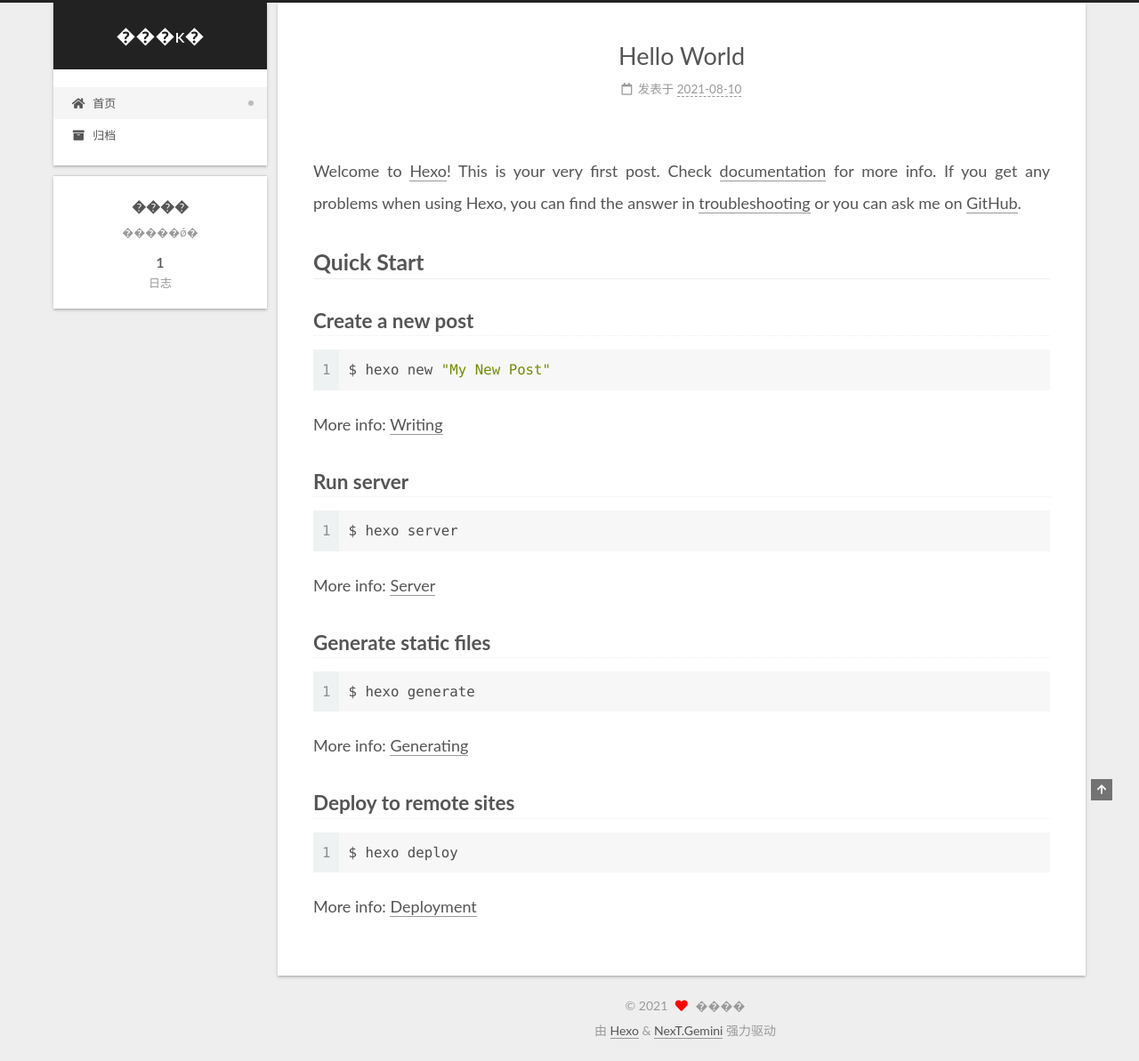
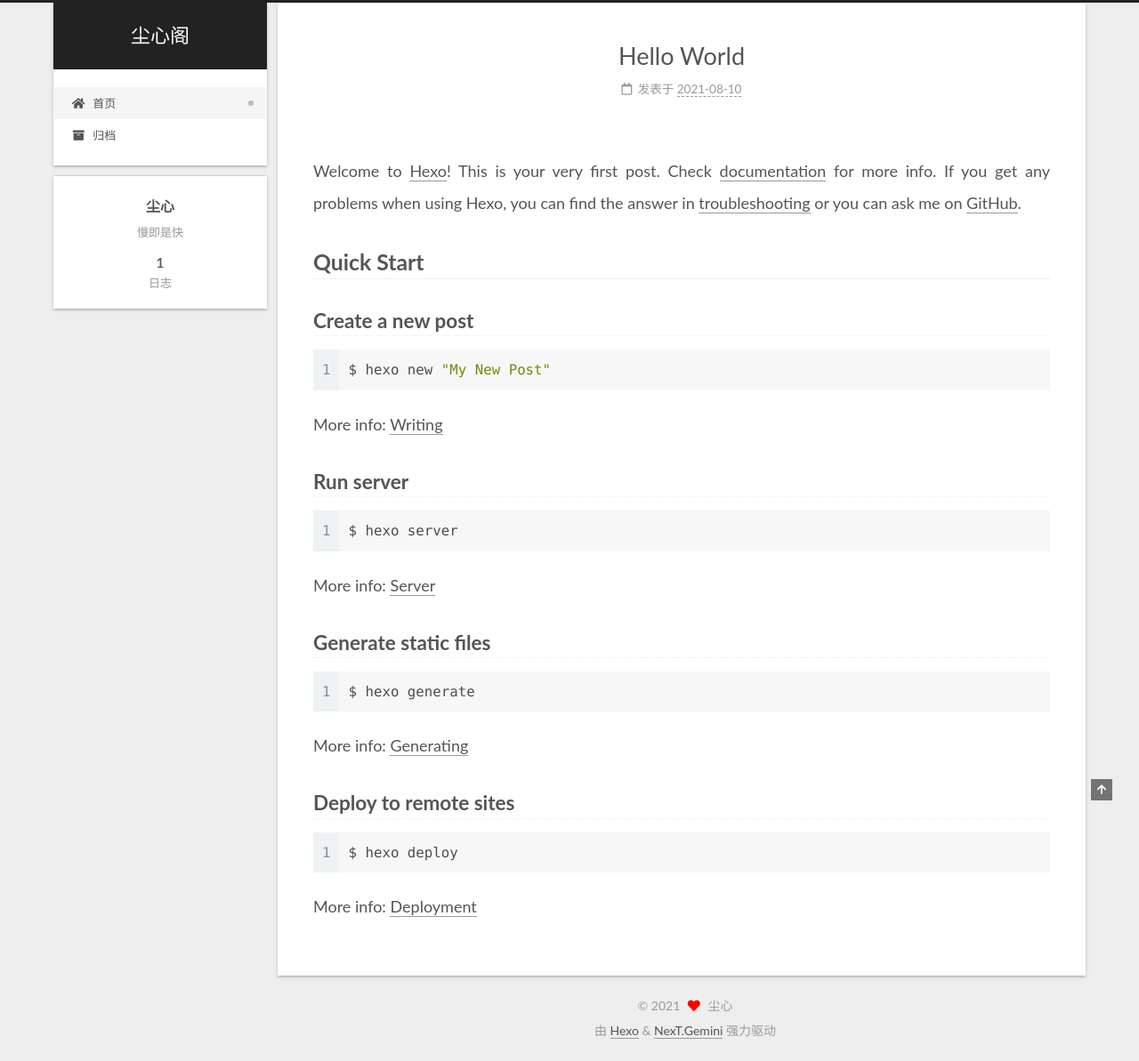
Before and after one commit to weilinbostart/weilinbostart.github.io, a plain HTML site: page index.html in a window 1280 px wide. Shown: the whole page at 89% size. Drawn offline with Linux system fonts and the light colour scheme.

Commit message:
Site updated: 2021-08-11 10:03:51

```diff
--- a/css/main.css
+++ b/css/main.css
@@ -1168,7 +1168,7 @@ pre .javascript .function {
 }
 .links-of-author a::before,
 .links-of-author span.exturl::before {
-  background: #7da3ff;
+  background: #39a140;
   border-radius: 50%;
   content: ' ';
   display: inline-block;
--- a/index.html
+++ b/index.html
@@ -20,14 +20,14 @@
     var CONFIG = {"hostname":"example.com","root":"/","scheme":"Gemini","version":"7.8.0","exturl":false,"sidebar":{"position":"left","display":"post","padding":18,"offset":12,"onmobile":false},"copycode":{"enable":false,"show_result":false,"style":null},"back2top":{"enable":true,"sidebar":false,"scrollpercent":false},"bookmark":{"enable":false,"color":"#222","save":"auto"},"fancybox":false,"mediumzoom":false,"lazyload":false,"pangu":false,"comments":{"style":"tabs","active":null,"storage":true,"lazyload":false,"nav":null},"algolia":{"hits":{"per_page":10},"labels":{"input_placeholder":"Search for Posts","hits_empty":"We didn't find any results for the search: ${query}","hits_stats":"${hits} results found in ${time} ms"}},"localsearch":{"enable":false,"trigger":"auto","top_n_per_article":1,"unescape":false,"preload":false},"motion":{"enable":true,"async":false,"transition":{"post_block":"fadeIn","post_header":"slideDownIn","post_body":"slideDownIn","coll_header":"slideLeftIn","sidebar":"slideUpIn"}}};
   </script>
 
-  <meta name="description" content="�����ǿ�">
+  <meta name="description" content="慢即是快">
 <meta property="og:type" content="website">
-<meta property="og:title" content="���ĸ�">
+<meta property="og:title" content="尘心阁">
 <meta property="og:url" content="http://example.com/index.html">
-<meta property="og:site_name" content="���ĸ�">
-<meta property="og:description" content="�����ǿ�">
+<meta property="og:site_name" content="尘心阁">
+<meta property="og:description" content="慢即是快">
 <meta property="og:locale" content="zh_CN">
-<meta property="article:author" content="����">
+<meta property="article:author" content="尘心">
 <meta name="twitter:card" content="summary">
 
 <link rel="canonical" href="http://example.com/">
@@ -43,7 +43,7 @@
   };
 </script>
 
-  <title>���ĸ�</title>
+  <title>尘心阁</title>
 
 
 
@@ -94,7 +94,7 @@
 
     <a href="/" class="brand" rel="start">
       <span class="logo-line-before"><i></i></span>
-      <h1 class="site-title">���ĸ�</h1>
+      <h1 class="site-title">尘心阁</h1>
       <span class="logo-line-after"><i></i></span>
     </a>
   </div>
@@ -151,12 +151,12 @@
 
     <span hidden itemprop="author" itemscope itemtype="http://schema.org/Person">
       <meta itemprop="image" content="/images/avatar.gif">
-      <meta itemprop="name" content="����">
-      <meta itemprop="description" content="�����ǿ�">
+      <meta itemprop="name" content="尘心">
+      <meta itemprop="description" content="慢即是快">
     </span>
 
     <span hidden itemprop="publisher" itemscope itemtype="http://schema.org/Organization">
-      <meta itemprop="name" content="���ĸ�">
+      <meta itemprop="name" content="尘心阁">
     </span>
       <header class="post-header">
         <h2 class="post-title" itemprop="name headline">
@@ -271,8 +271,8 @@
 
       <div class="site-overview-wrap sidebar-panel">
         <div class="site-author motion-element" itemprop="author" itemscope itemtype="http://schema.org/Person">
-  <p class="site-author-name" itemprop="name">����</p>
-  <div class="site-description" itemprop="description">�����ǿ�</div>
+  <p class="site-author-name" itemprop="name">尘心</p>
+  <div class="site-description" itemprop="description">慢即是快</div>
 </div>
 <div class="site-state-wrap motion-element">
   <nav class="site-state">
@@ -311,7 +311,7 @@
   <span class="with-love">
     <i class="fa fa-heart"></i>
   </span>
-  <span class="author" itemprop="copyrightHolder">����</span>
+  <span class="author" itemprop="copyrightHolder">尘心</span>
 </div>
   <div class="powered-by">由 <a href="https://hexo.io/" class="theme-link" rel="noopener" target="_blank">Hexo</a> & <a href="https://theme-next.org/" class="theme-link" rel="noopener" target="_blank">NexT.Gemini</a> 强力驱动
   </div>
```
Also changed, not shown: 2021/08/10/hello-world/index.html (+10 -10 lines), archives/2021/08/index.html (+10 -10 lines), archives/2021/index.html (+10 -10 lines), archives/index.html (+10 -10 lines).
